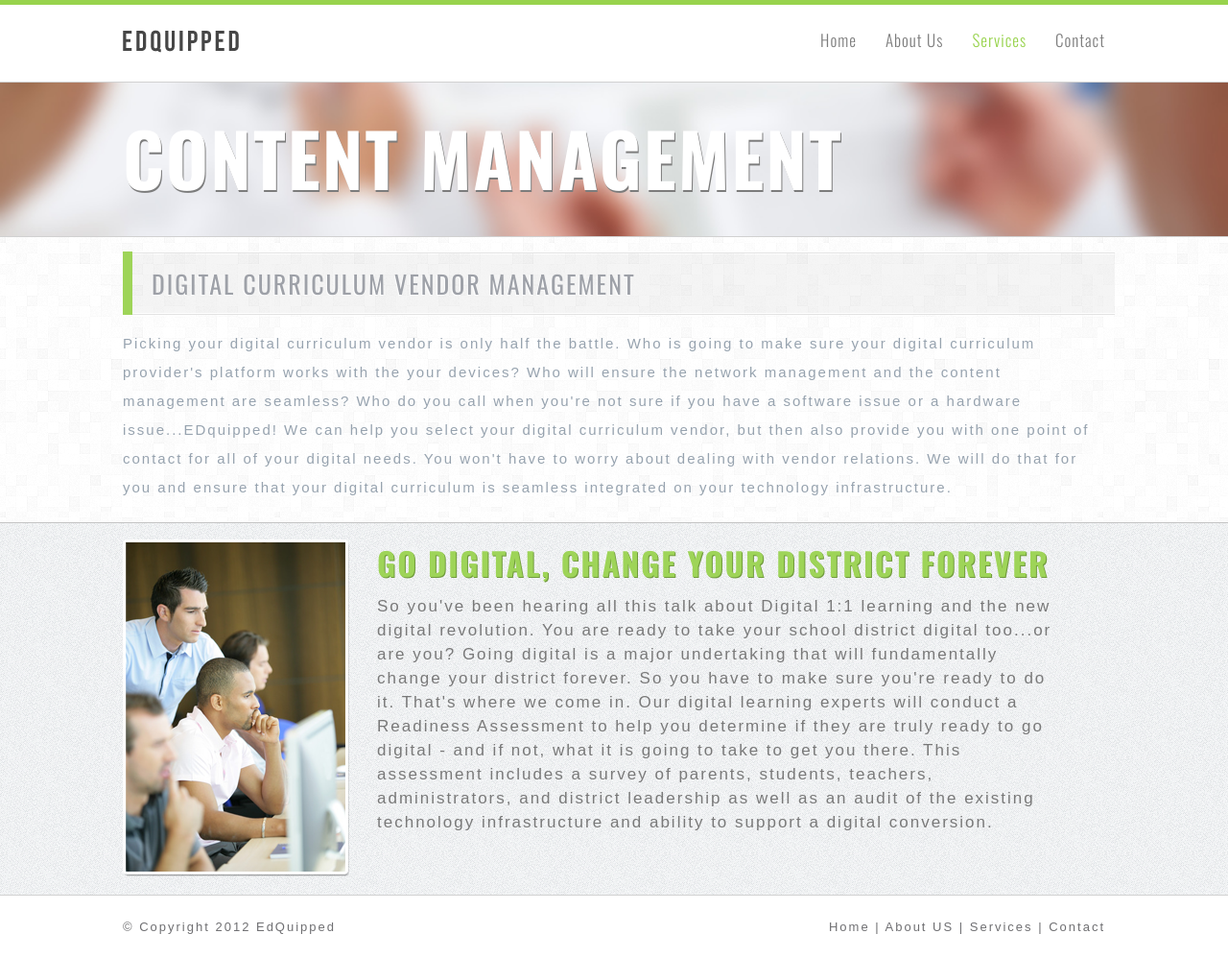
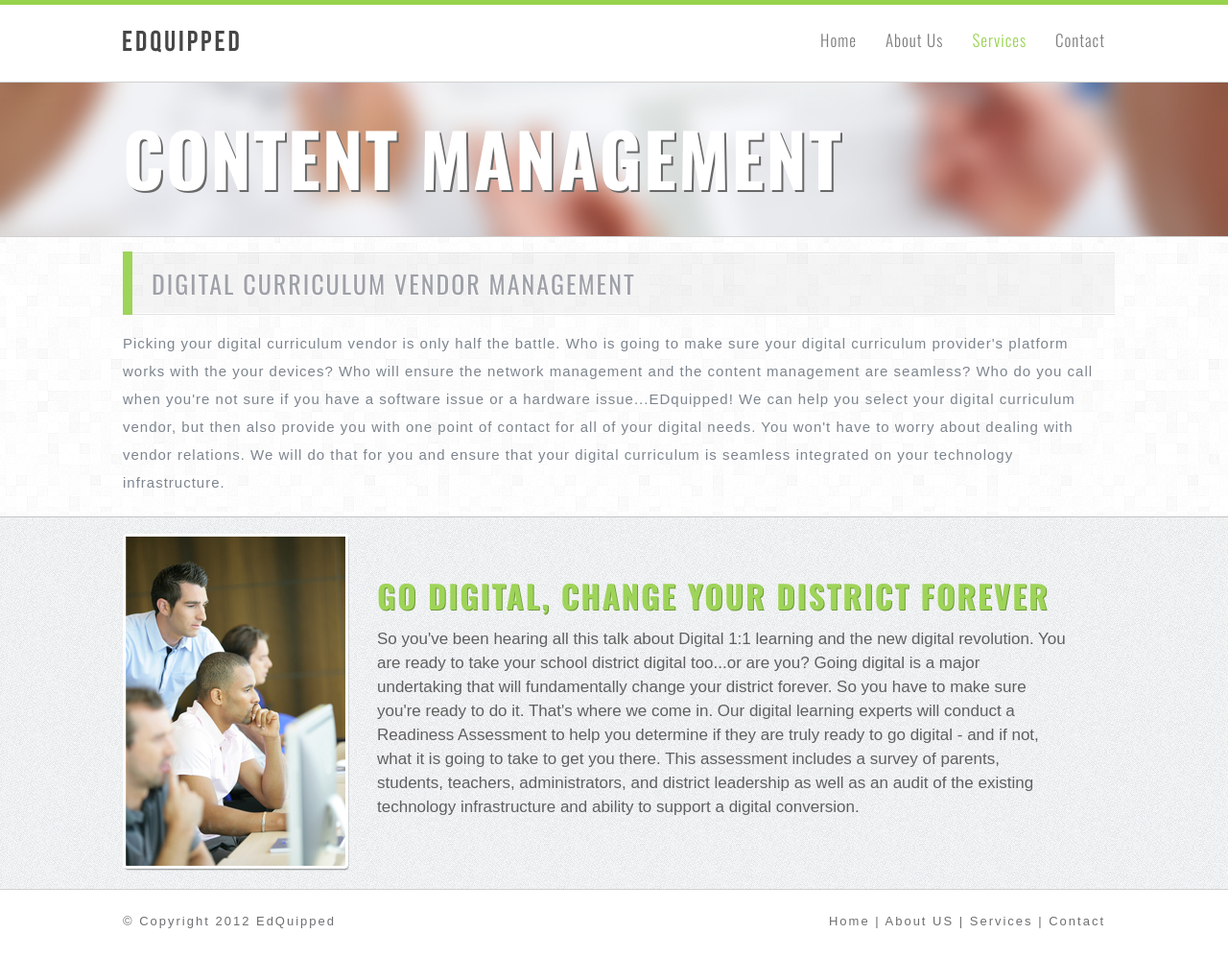
Before and after one commit to brandonkruse/EdQuipped.com, a plain HTML site: page content.html in a window 1280 px wide. Shown: the whole page at 96% size. Drawn offline with nearby package versions, Linux system fonts and the light colour scheme.

Commit message:
Subtle design updates/mobile viewport update

```diff
--- a/content.html
+++ b/content.html
@@ -11,7 +11,7 @@
 		<meta name="author" content="EdQuipped" />
 		<meta name="copyright" content="EdQuipped - Copyright (c) 2012" />
 
-		<meta name="viewport" content="width=device-width, initial-scale=1.0" />
+		<meta name="viewport" content="width=device-width">
 
 		<!-- Stylesheets -->
 		<link rel="stylesheet" href="css/style.css" type="text/css" media="screen" />
--- a/css/style.css
+++ b/css/style.css
@@ -300,7 +300,7 @@ header {
     font-size: 76px;
     text-transform: uppercase;
     color: #fff;
-    text-shadow: 1px 2px #7c7c7c;
+    text-shadow: 2px 2px #686868;
     line-height: 84px;
     letter-spacing: 2px;
     font-weight: 600;
@@ -418,13 +418,13 @@ header {
 }
 
 #info-section p {
-    letter-spacing: 2px;
+    letter-spacing: 1px;
     text-decoration: none;
-    color: #97a3af;
+    color: #7d858e;
     font-family: 'Signika', sans-serif;
     font-weight: 100;
     font-size: 15px;
-    line-height: 30px;
+    line-height: 29px;
     margin: 0px 0px 0px 0px;
     text-align: left;
     width: 100%;
@@ -490,6 +490,7 @@ header {
     font-size: 16px;
     margin: 12px 0px 4px 0px;
     text-align: center;
+    text-decoration: none;
 }
 
 #quote {
@@ -574,9 +575,9 @@ header {
 }
 
 #about p {
-    letter-spacing: 2px;
+    letter-spacing: 0px;
     text-decoration: none;
-    color: #797979;
+    color: #606060;
     font-family: 'Signika', sans-serif;
     font-weight: 300;
     font-size: 17px;
@@ -617,7 +618,7 @@ header {
 .right {
     width: 720px;
     float: left;
-    margin: 0px 0px 0px 25px;
+    margin: 40px 0px 0px 25px;
 }
 
 #map_container {
```
Also changed, not shown: about.html (+1 -1 lines), communications.html (+1 -1 lines), consulting.html (+1 -1 lines), contact.html (+1 -1 lines), error.html (+1 -1 lines), index.html (+5 -5 lines), infrastructure.html (+1 -1 lines), thanks.html (+1 -1 lines).
